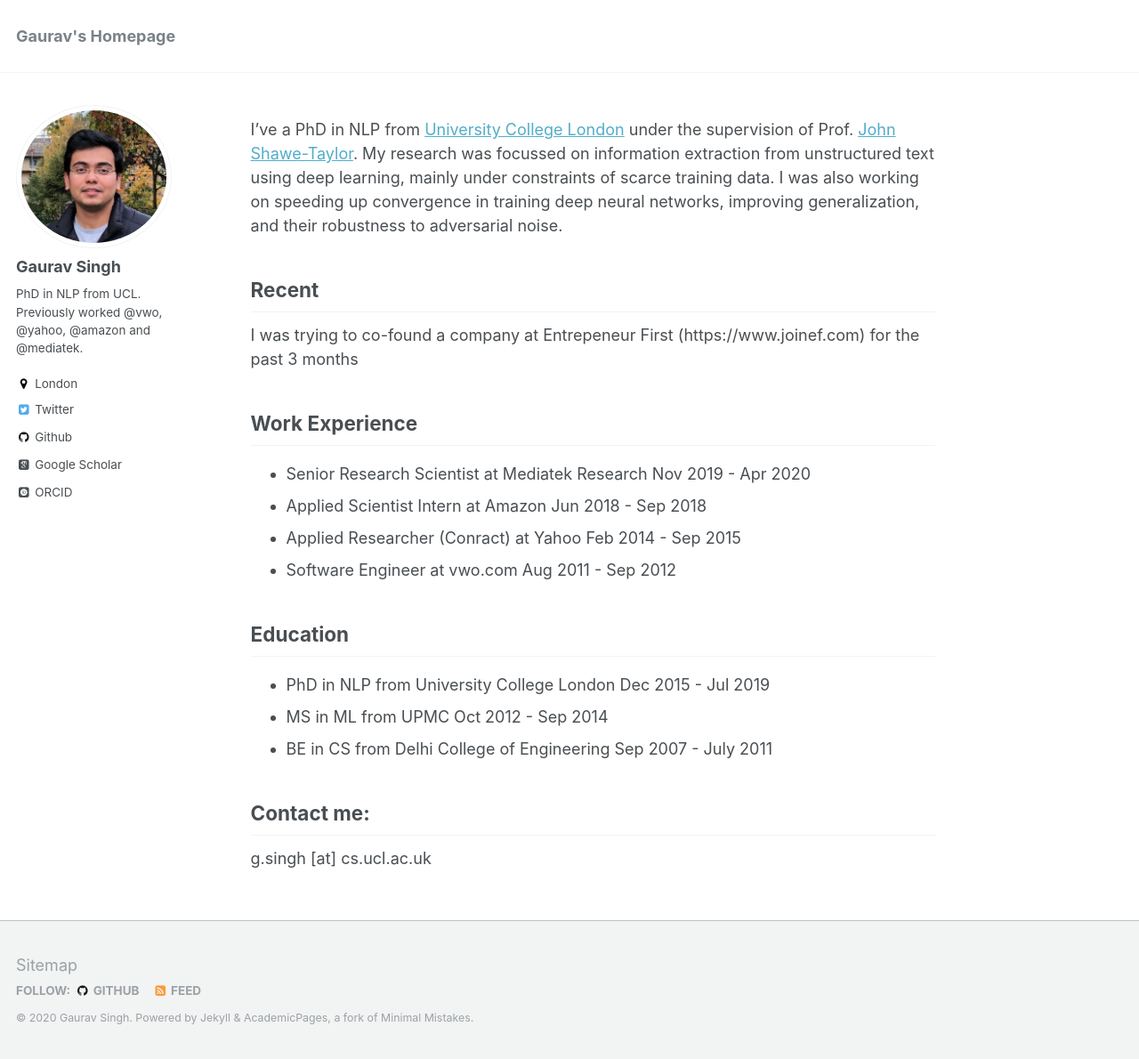
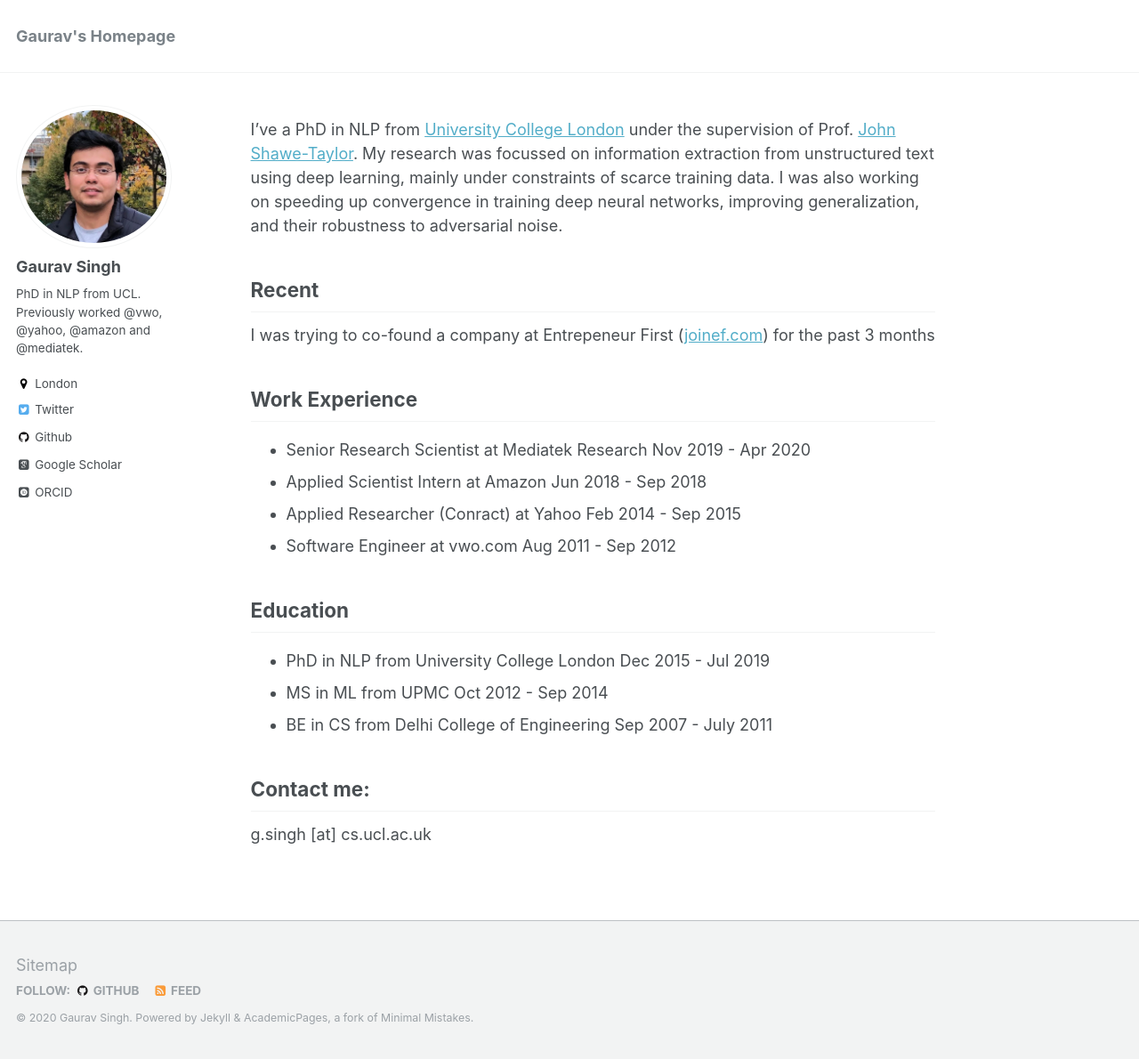
Before and after one commit to gauravsc/gauravsc.github.io, a Jekyll site: the page built from _pages/about.md, in a window 1280 px wide and 1190 px high. Shown: the whole window at 89% size. Built offline with Jekyll 4.4.1, drawn with Linux system fonts in a browser that asks for light colours; some web fonts are replaced; some of the changed lines change nothing that is shown.

Commit message:
Update about.md

```diff
--- a/_pages/about.md
+++ b/_pages/about.md
@@ -12,7 +12,7 @@
 
 Recent
 ------
-I was trying to co-found a company at Entrepeneur First (https://www.joinef.com) for the past 3 months
+I was trying to co-found a company at Entrepeneur First (<a href="https://www.joinef.com">joinef.com</a>) for the past 3 months
 
 Work Experience
 ------
```
